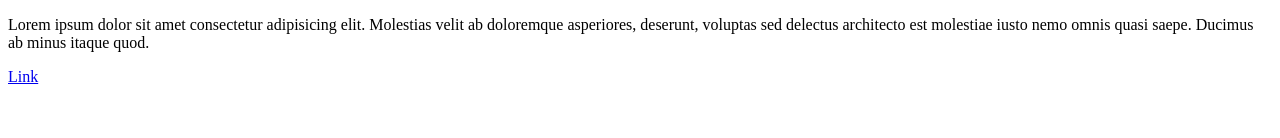
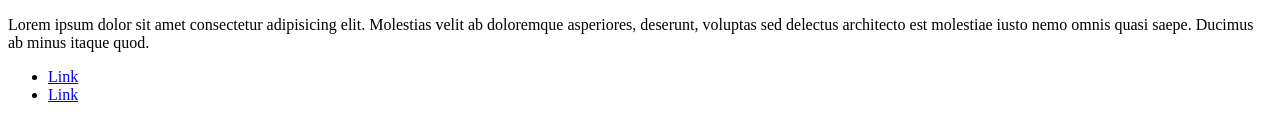
Before and after one commit to danhdezv/git_azul, a plain HTML site: page index.html in a window 1280 px wide. Shown: the part 240-378 px from the top of the page. Drawn offline with Linux system fonts and the light colour scheme.

Commit message:
modify footer

```diff
--- a/index.html
+++ b/index.html
@@ -31,6 +31,13 @@
     </p>
 
     </main>
-    <footer><a href="#">Link</a></footer>
+
+    <footer>
+        <ul>
+            <li> <a href="www.google.com">Link</a> </li>
+            <li> <a href="www.google.com">Link</a> </li>
+        </ul>
+
+    </footer>
 </body>
 </html>
```
